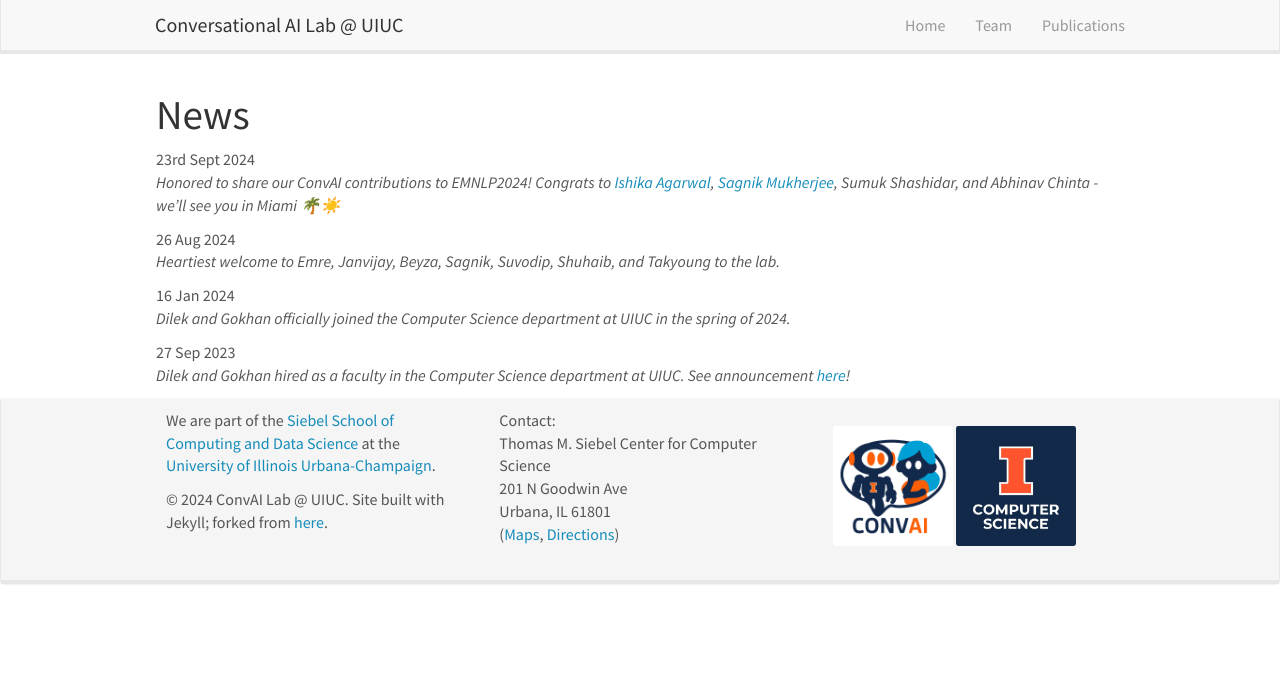
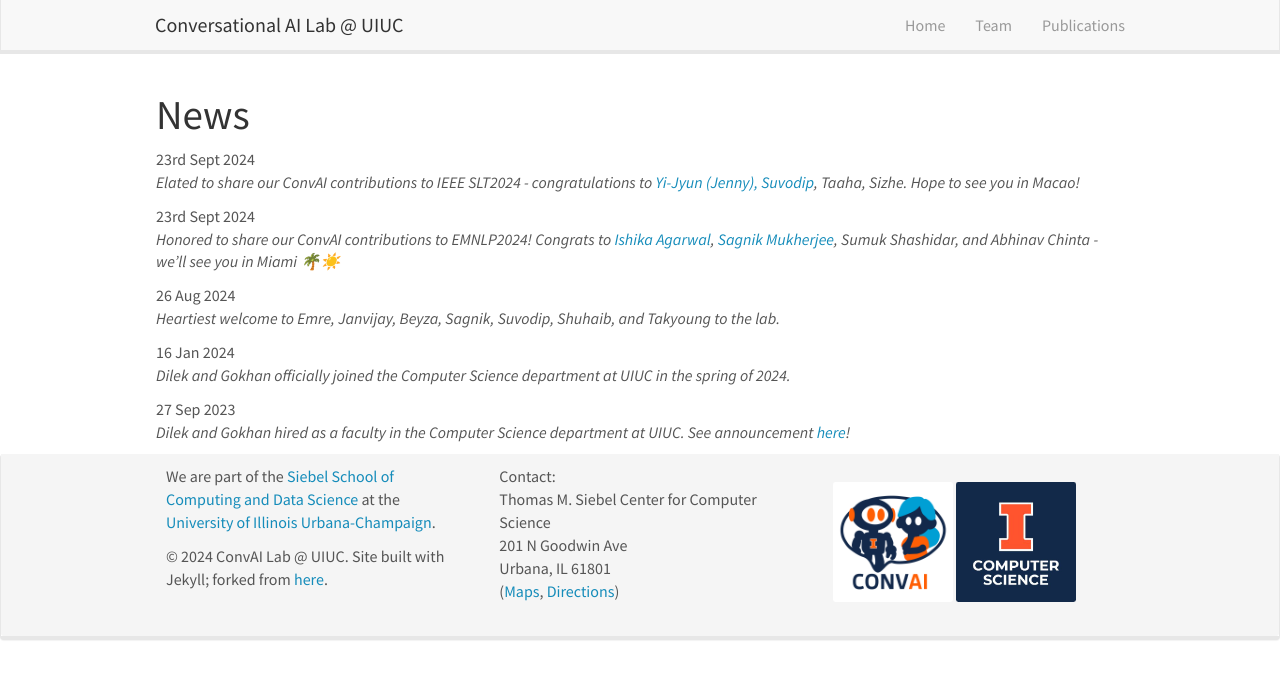
Before and after one commit to uiuc-conversational-ai-lab/uiuc-conversational-ai-lab.github.io, a Jekyll site: the page built from _pages/allnews.md, in a window 1280 px wide. Shown: the top 679 px of the page. Built offline with Jekyll 4.4.1, drawn with Linux system fonts in a browser that asks for light colours; nearby versions of some CDN libraries.

Commit message:
Update news.yml with SLT

```diff
--- a/_data/news.yml
+++ b/_data/news.yml
@@ -1,3 +1,6 @@
+- date: 23rd Sept 2024
+  headline: Elated to share our ConvAI contributions to IEEE SLT2024 - congratulations to [Yi-Jyun (Jenny), Suvodip](https://www.linkedin.com/posts/yj-jyun-sun-450748287_confidence-estimation-for-llm-based-dialogue-activity-7243828435427418113-LKaw/?utm_source=share&utm_medium=member_ios), Taaha, Sizhe. Hope to see you in Macao!
+
 - date: 23rd Sept 2024
   headline: Honored to share our ConvAI contributions to EMNLP2024! Congrats to [Ishika Agarwal](https://arxiv.org/abs/2406.11709), [Sagnik](https://arxiv.org/abs/2406.11661) [Mukherjee](https://arxiv.org/abs/2403.15412), Sumuk Shashidar, and Abhinav Chinta - we'll see you in Miami 🌴☀️
 
```
